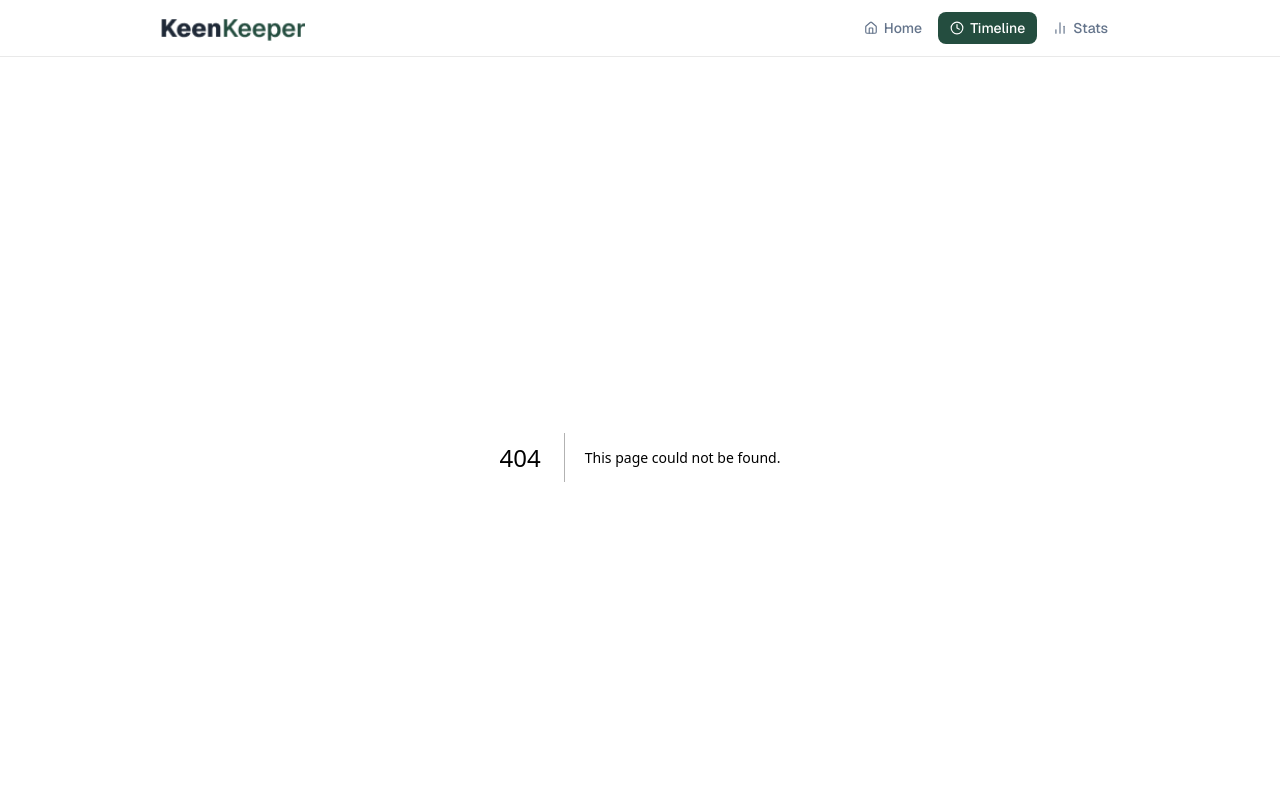
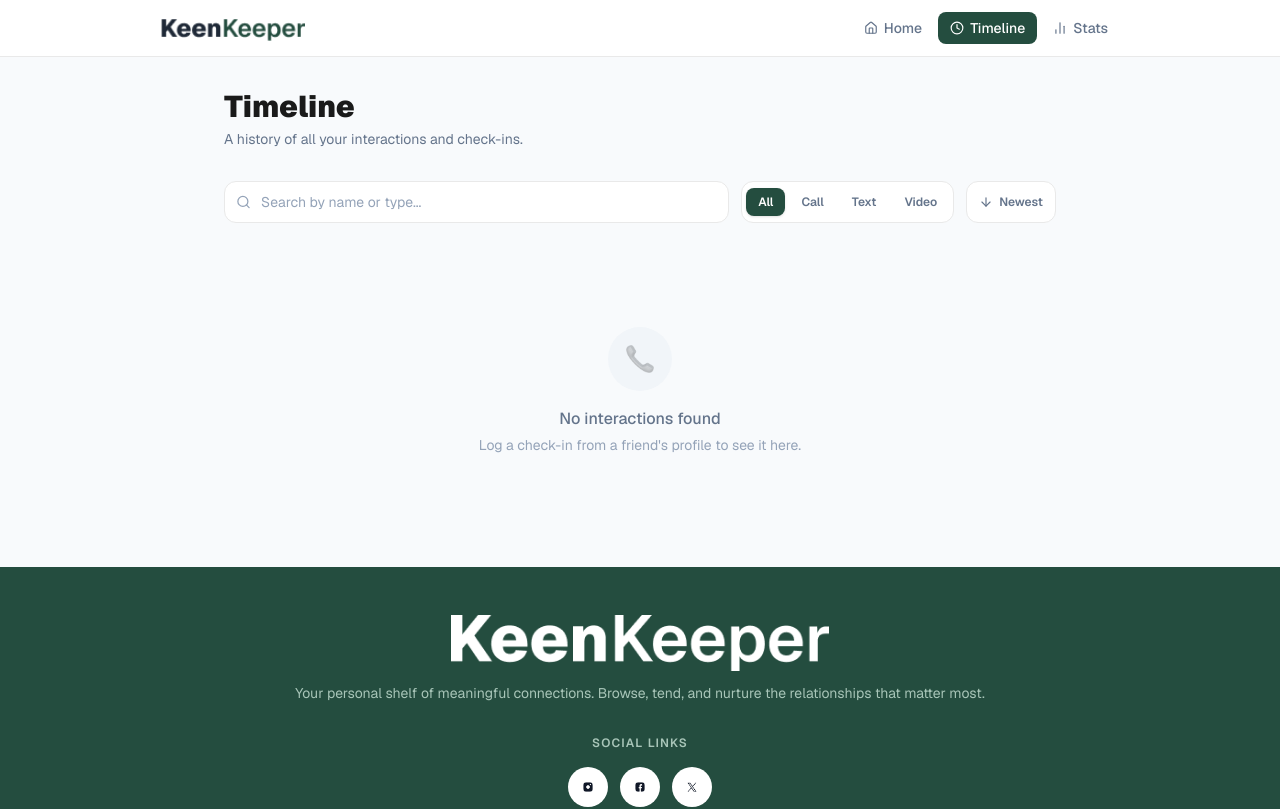
Before and after one commit to sokoo69/keen-keeper, a Next.js app: page /timeline in a window 1280 px wide. Before the commit this address had no page. Shown: the top 809 px of the page. Built offline with nearby package versions, Linux system fonts and the light colour scheme.

Commit message:
build Timeline page with filter, sort, and search

```diff
--- /dev/null
+++ b/app/timeline/page.js
@@ -0,0 +1,206 @@
+"use client";
+
+import Image from "next/image";
+import { useEffect, useState } from "react";
+import { Search, ArrowUp, ArrowDown } from "lucide-react";
+import { getTimeline, initializeTimeline } from "@/lib/timelineStore";
+
+const typeConfig = {
+  call: {
+    label: "Call",
+    icon: "/assets/call.png",
+    bg: "bg-[#F0FDF4]",
+    badgeBg: "bg-[#D1FAE5]",
+    badgeText: "text-[#059669]",
+  },
+  text: {
+    label: "Text",
+    icon: "/assets/text.png",
+    bg: "bg-[#EFF6FF]",
+    badgeBg: "bg-[#DBEAFE]",
+    badgeText: "text-[#1D4ED8]",
+  },
+  video: {
+    label: "Video",
+    icon: "/assets/video.png",
+    bg: "bg-[#FDF4FF]",
+    badgeBg: "bg-[#F3E8FF]",
+    badgeText: "text-[#7E22CE]",
+  },
+};
+
+const filterOptions = [
+  { value: "all", label: "All" },
+  { value: "call", label: "Call" },
+  { value: "text", label: "Text" },
+  { value: "video", label: "Video" },
+];
+
+export default function TimelinePage() {
+  const [entries, setEntries] = useState([]);
+  const [filter, setFilter] = useState("all");
+  const [sortOrder, setSortOrder] = useState("newest");
+  const [search, setSearch] = useState("");
+
+  useEffect(() => {
+    initializeTimeline();
+    const data = getTimeline();
+    setEntries(data);
+
+    const handleStorage = () => {
+      setEntries(getTimeline());
+    };
+    window.addEventListener("storage", handleStorage);
+    return () => window.removeEventListener("storage", handleStorage);
+  }, []);
+
+  const filtered = entries
+    .filter((e) => (filter === "all" ? true : e.type === filter))
+    .filter((e) => {
+      if (!search.trim()) return true;
+      const q = search.toLowerCase();
+      return (
+        e.title.toLowerCase().includes(q) ||
+        e.friendName?.toLowerCase().includes(q) ||
+        e.type.toLowerCase().includes(q)
+      );
+    })
+    .sort((a, b) => {
+      const diff = new Date(b.date) - new Date(a.date);
+      return sortOrder === "newest" ? diff : -diff;
+    });
+
+  const formatDate = (dateStr) =>
+    new Date(dateStr).toLocaleDateString("en-US", {
+      month: "long",
+      day: "numeric",
+      year: "numeric",
+    });
+
+  const formatTime = (dateStr) =>
+    new Date(dateStr).toLocaleTimeString("en-US", {
+      hour: "2-digit",
+      minute: "2-digit",
+    });
+
+  return (
+    <div className="max-w-4xl mx-auto px-4 sm:px-6 lg:px-8 py-8">
+      <div className="mb-8">
+        <h1 className="text-3xl font-black text-[#1a1a1a] mb-1">Timeline</h1>
+        <p className="text-[#64748B] text-sm">
+          A history of all your interactions and check-ins.
+        </p>
+      </div>
+
+      <div className="flex flex-col sm:flex-row gap-3 mb-6">
+        <div className="relative flex-1">
+          <Search
+            size={15}
+            className="absolute left-3 top-1/2 -translate-y-1/2 text-[#94A3B8]"
+          />
+          <input
+            id="timeline-search"
+            type="text"
+            placeholder="Search by name or type..."
+            value={search}
+            onChange={(e) => setSearch(e.target.value)}
+            className="w-full pl-9 pr-4 py-2.5 border border-[#E9E9E9] rounded-xl text-sm text-[#1a1a1a] placeholder:text-[#94A3B8] focus:outline-none focus:ring-2 focus:ring-[#244D3F]/20 focus:border-[#244D3F]/30 bg-white"
+          />
+        </div>
+
+        <div className="flex items-center gap-1 bg-white border border-[#E9E9E9] rounded-xl p-1">
+          {filterOptions.map((opt) => (
+            <button
+              key={opt.value}
+              id={`filter-${opt.value}`}
+              onClick={() => setFilter(opt.value)}
+              className={`px-3 py-1.5 rounded-lg text-xs font-semibold transition-all ${
+                filter === opt.value
+                  ? "bg-[#244D3F] text-white shadow-sm"
+                  : "text-[#64748B] hover:text-[#244D3F]"
+              }`}
+            >
+              {opt.label}
+            </button>
+          ))}
+        </div>
+
+        <button
+          id="sort-btn"
+          onClick={() =>
+            setSortOrder(sortOrder === "newest" ? "oldest" : "newest")
+          }
+          className="flex items-center gap-1.5 px-3 py-2 bg-white border border-[#E9E9E9] rounded-xl text-xs font-semibold text-[#64748B] hover:text-[#244D3F] hover:border-[#244D3F]/30 transition-all"
+        >
+          {sortOrder === "newest" ? (
+            <>
+              <ArrowDown size={14} /> Newest
+            </>
+          ) : (
+            <>
+              <ArrowUp size={14} /> Oldest
+            </>
+          )}
+        </button>
+      </div>
+
+      {filtered.length === 0 ? (
+        <div className="flex flex-col items-center justify-center py-20 text-center">
+          <div className="w-16 h-16 bg-[#F1F5F9] rounded-full flex items-center justify-center mb-4">
+            <Image
+              src="/assets/call.png"
+              alt="No interactions"
+              width={28}
+              height={28}
+              className="w-7 h-7 object-contain opacity-30"
+            />
+          </div>
+          <p className="text-[#64748B] font-medium">No interactions found</p>
+          <p className="text-[#94A3B8] text-sm mt-1">
+            Log a check-in from a friend&apos;s profile to see it here.
+          </p>
+        </div>
+      ) : (
+        <div className="relative">
+          <div className="absolute left-6 top-0 bottom-0 w-px bg-[#E9E9E9]" />
+          <div className="flex flex-col gap-2">
+            {filtered.map((entry) => {
+              const config = typeConfig[entry.type] || typeConfig.call;
+              return (
+                <div
+                  key={entry.id}
+                  className="relative flex items-center gap-4 pl-14 py-3 pr-4 bg-white rounded-xl border border-[#E9E9E9] hover:shadow-md hover:border-[#244D3F]/10 transition-all group"
+                >
+                  <div
+                    className={`absolute left-[14px] top-1/2 -translate-y-1/2 w-[26px] h-[26px] rounded-full flex items-center justify-center ${config.bg} ring-2 ring-white`}
+                  >
+                    <Image
+                      src={config.icon}
+                      alt={config.label}
+                      width={14}
+                      height={14}
+                      className="w-3.5 h-3.5 object-contain"
+                    />
+                  </div>
+                  <div className="flex-1 min-w-0">
+                    <p className="font-semibold text-sm text-[#1a1a1a] group-hover:text-[#244D3F] transition-colors truncate">
+                      {entry.title}
+                    </p>
+                    <p className="text-xs text-[#94A3B8] mt-0.5">
+                      {formatDate(entry.date)} at {formatTime(entry.date)}
+                    </p>
+                  </div>
+                  <span
+                    className={`shrink-0 text-[10px] font-bold px-2 py-0.5 rounded-full ${config.badgeBg} ${config.badgeText} uppercase`}
+                  >
+                    {entry.type}
+                  </span>
+                </div>
+              );
+            })}
+          </div>
+        </div>
+      )}
+    </div>
+  );
+}
```
